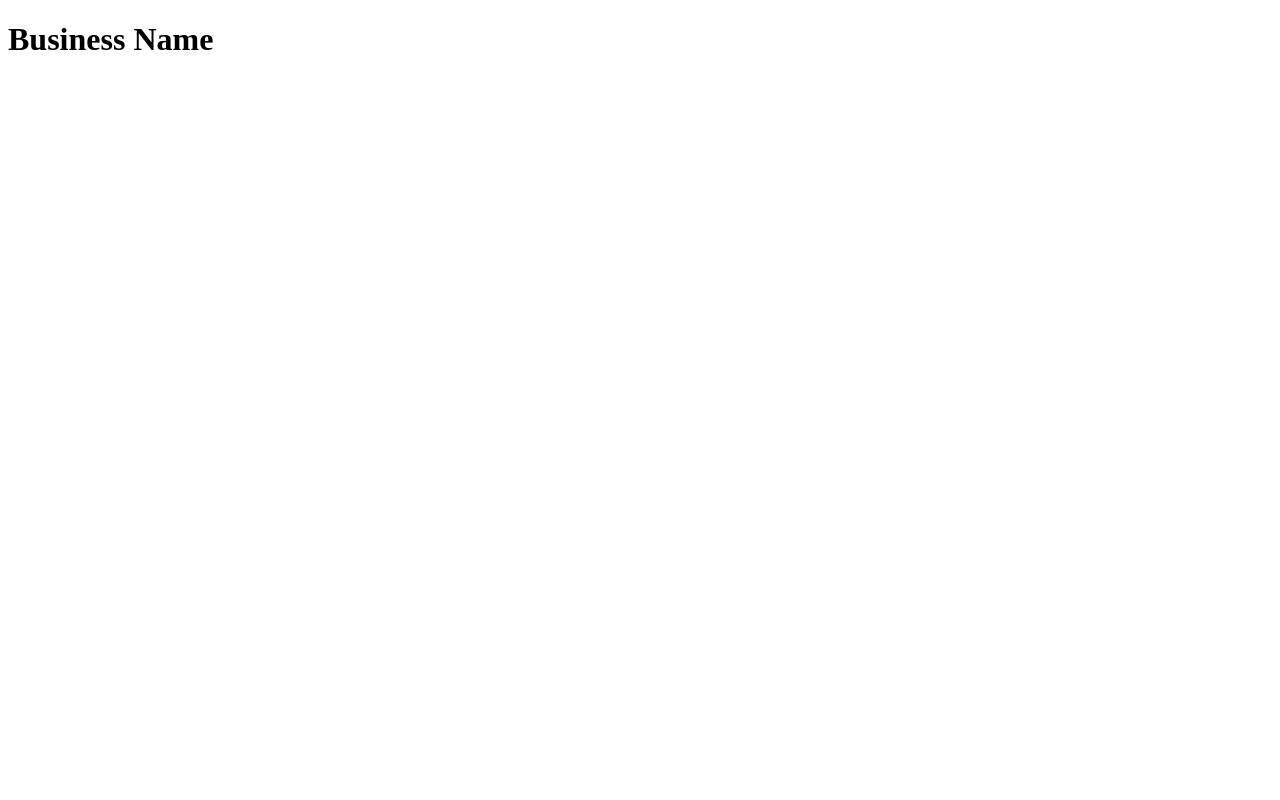
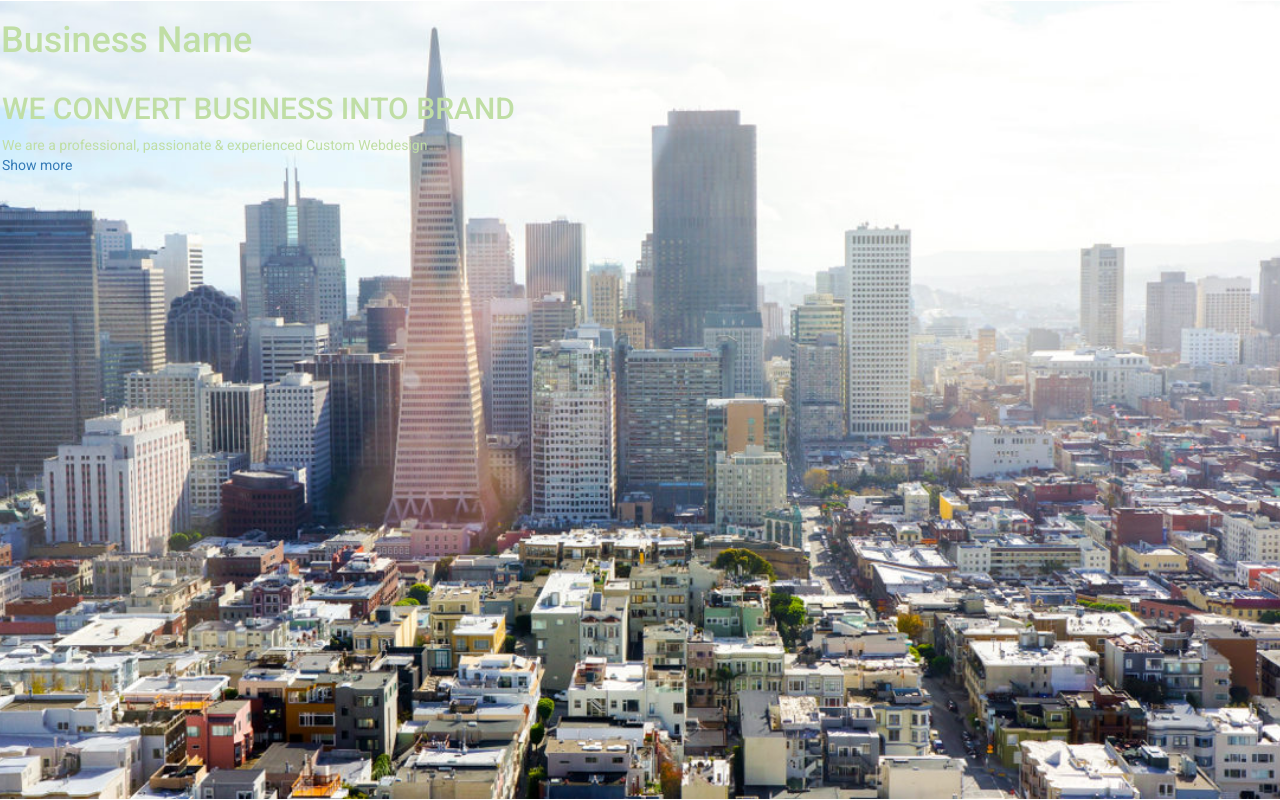
Before and after one commit to parasaro92/psd2html1, a plain HTML site: page index.html in a window 1280 px wide. Drawn offline with nearby package versions, Linux system fonts and the light colour scheme.

Commit message:
Landing Slide WIP

```diff
--- a/index.html
+++ b/index.html
@@ -3,9 +3,22 @@
   <head>
     <meta charset="utf-8">
     <title>Pex</title>
-    <link rel="stylesheet" href="">
+    <link rel="stylesheet" href="https://maxcdn.bootstrapcdn.com/bootstrap/3.3.5/css/bootstrap.min.css">
+    <link rel="stylesheet" href="style.css">
+    <script src="https://code.jquery.com/jquery-2.1.4.min.js"></script>
+    <script src="https://maxcdn.bootstrapcdn.com/bootstrap/3.3.5/js/bootstrap.min.js"></script>
+    <link href='https://fonts.googleapis.com/css?family=Roboto:400,300,700,500' rel='stylesheet' type='text/css'>
   </head>
   <body>
-    <h1>Business Name</h1>
+    <section id="land">
+      <h1> Business Name</h1>
+      <div class="cont">
+        <h2>
+          WE CONVERT BUSINESS INTO BRAND
+        </h2>
+        <div class="meta-info">We are a professional, passionate & experienced Custom Webdesign</div>
+        <a href="#">Show more</a>
+      </div>
+    </section>
   </body>
 </html>
--- /dev/null
+++ b/style.css
@@ -0,0 +1,17 @@
+body {
+  font-family: 'Roboto', sans-serif;
+}
+
+#land {
+  width: 100%;
+  height: 100vh;
+  background-image: url('city.jpg');
+  background-position: 50% 50%;
+  background-size: cover;
+  background-repeat: no-repeat;
+  color: #C0DEA5;
+  border: 1px solid transparent;
+
+  .cont {
+    border: 1px solid transparent;
+  }
```
Also changed, not shown: city.jpg (added).
